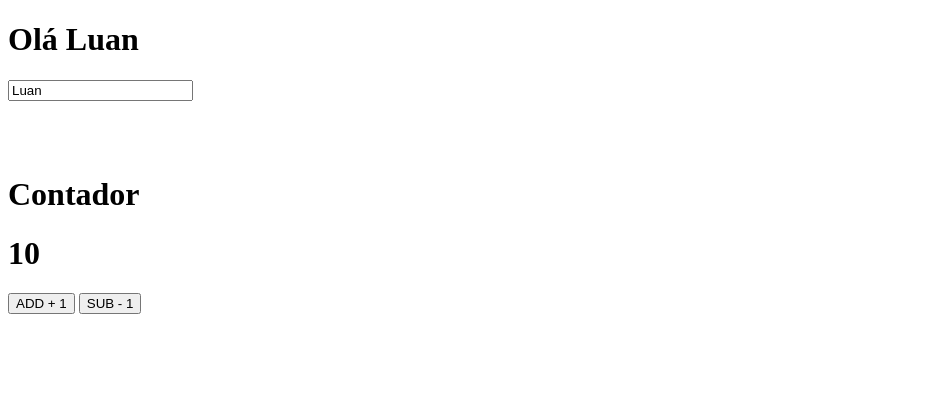
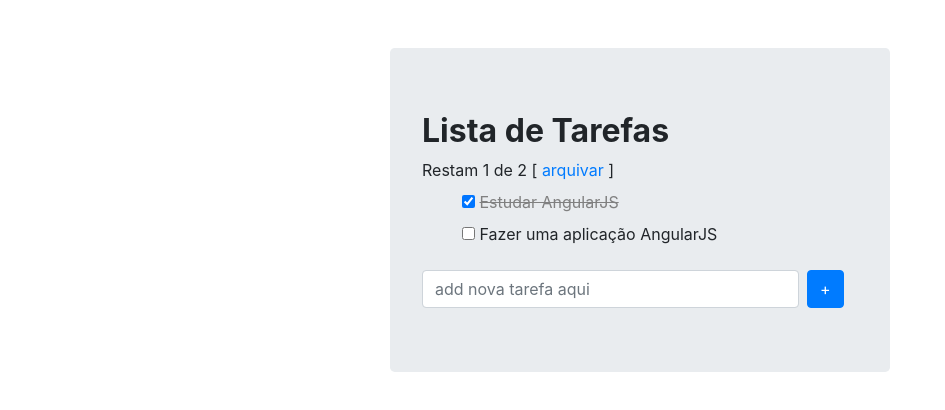
Before and after one commit to lpsaoleo/StefaniniMarathon, a plain HTML site: page index.html in a window 1280 px wide. Shown: the whole page, without its empty margins (0-945 px from the left). Drawn offline with nearby package versions, Linux system fonts and the light colour scheme.

Commit message:
lista-tarefas

```diff
--- a/app.js
+++ /dev/null
@@ -1,29 +0,0 @@
-(function () {
-    "use strict";
-
-    // PRECISAMOS SELECIONAR O ELEMENTO PARA PODER DIZER ONDE VAI FICAR A APLICAÇÃO
-    var div1 = document.getElementById('app1');
-    var div2 = document.getElementById('app2');
-
-    // APLICAÇÃO 1
-    angular
-        .module('app1', [])
-        .controller('controlador1', function ($scope) {
-            $scope.nome = 'Luan';
-        });
-
-    // APLICAÇÃO 2
-    angular
-        .module('app2', [])
-        .controller('controlador2', function ($scope) {
-            $scope.contador = 10;
-        });
-
-    // EXECUTA MANUALMENTE CADA APLICAÇÃO EM SEU ELEMENTO DO HTML
-    // POR ISSO NÃO É COLOCADO O NG-APP,
-    // PORQUE NO BOOTSTRAP, É PASSADO O ELEMENTO NO QUAL VAI RENDERIZAR A APLICAÇÃO
-    // PRIMEIRO PARAMETRO O ELEMENTO E SEGUNDO O MODULO DA APLICAÇÃO
-
-    angular.bootstrap(div1, ['app1']);
-    angular.bootstrap(div2, ['app2']);
-})();
--- a/index.html
+++ b/index.html
@@ -1,39 +1,47 @@
 <!DOCTYPE html>
-<html lang="en">
+<!-- o Nome do ng-app precisa ser o mesmo nome do módulo no .js-->
+<html ng-app="listaTarefasApp" lang="en">
 
 <head>
     <meta charset="UTF-8">
     <meta name="viewport" content="width=device-width, initial-scale=1.0">
-    <title>Document</title>
+    <title>Lista de Tarefas</title>
     <!-- SCRIPT PARA IMPORTAR O ANGULAR JS-->
     <script src="https://ajax.googleapis.com/ajax/libs/angularjs/1.8.0/angular.min.js"></script>
+    <script src="lista-tarefas.js"></script>
+    <!-- Script para importar o Boostrap -->
+    <link rel="stylesheet" href="https://stackpath.bootstrapcdn.com/bootstrap/4.5.2/css/bootstrap.min.css" integrity="sha384-JcKb8q3iqJ61gNV9KGb8thSsNjpSL0n8PARn9HuZOnIxN0hoP+VmmDGMN5t9UJ0Z" crossorigin="anonymous">
+    <link rel="stylesheet" href="lista-tarefas.css">
 </head>
 
 <body>
-    <div id="app1">
-        <div ng-controller="controlador1">
-            <h1>Olá {{ nome }}</h1>
-            <input type="text" ng-model="nome" placeholder="Enter a name here">
-            <br>
-            <br>
+    <div class="mx-auto mt-5 jumbotron" style="width: 500px;">
+        <h2 class="font-weight-bold">Lista de Tarefas</h2>
+
+        <div ng-controller="listaTarefasController as vm">
+            <div class="mb-2">
+                Restam {{vm.restam()}} de {{vm.tarefas.length}}
+                [ <a href="" ng-click="vm.arquivar()">arquivar</a> ]
+            </div>
+
+            <ul class="unstyled">
+                <li ng-repeat="trf in vm.tarefas">
+                    <label class="checkbox">
+                        <input type="checkbox" ng-model="trf.feito">
+                        <span class="feito-{{trf.feito}}">{{trf.text}}</span>
+                    </label>
+                </li>
+            </ul>
+            <form class="form-inline" ng-submit="vm.addTarefa()">
+                <div class="form-group">
+                    <input type="text" class="form-control" ng-model="vm.tarefaText" size="30" placeholder="add nova tarefa aqui">
+                    <input class="btn btn-primary ml-2" type="submit" value="+">
+                </div>
+            </form>
+
         </div>
+
     </div>
-    <br>
-    <br>
-    <!-- NÃO POE O NG-APP NA DIV DA APLICAÇÃO, MAS TEMOS QUE EXECUTA-LA MANUALMENTE
-    ATRAVES DO ANGULAR.BOOTSTRAP -->
-    <div id="app2">
-        <div ng-controller="controlador2">
-            <h1>Contador</h1>
-            <h1>{{ contador }}</h1>
-            <button ng-click="contador = contador + 1;">ADD + 1</button>
-            <button ng-click="contador = contador - 1;">SUB - 1</button>
-        </div>
-    </div>
-
-    <!-- A IMPORTAÇÃO DO ARQUIVO TEM QUE FICAR NO FINAL PARA QUE A PÁGINA TENHA SIDO
-    CARREGADA PRA PODER BUSCAR OS ELEMENTOS ONDE A APLICAÇÃO VAI SER EXECUTADA -->
-    <script src="app.js"></script>
 </body>
 
 </html>
--- /dev/null
+++ b/lista-tarefas.css
@@ -0,0 +1,10 @@
+.feito-true{
+    text-decoration: line-through;
+    color:grey;
+}
+
+ul.unstyled,
+ol.unstyled{
+    margin-left: 0;
+    list-style: none;
+}
--- /dev/null
+++ b/lista-tarefas.js
@@ -0,0 +1,52 @@
+(function () {
+    "use strict";
+
+    // Instanciamento do Módulo
+    angular.module("listaTarefasApp", []);
+
+    // Buscando, Selecionando o Módulo
+    // Controller
+    angular.module("listaTarefasApp")
+        .controller("listaTarefasController", listaTarefasController);
+
+    listaTarefasController.$inject = ["$scope"];
+
+    function listaTarefasController($scope){
+        var vm = this;
+
+        vm.tarefas = [
+            {text: "Estudar AngularJS", feito: true},
+            {text: "Fazer uma aplicação AngularJS", feito: false}
+        ]
+
+        vm.restam = restam;
+        vm.addTarefa = addTarefa;
+        vm.arquivar = arquivar;
+
+
+        function restam(){
+            var count = 0;
+            angular.forEach(vm.tarefas, function(trf){
+                if (!trf.feito) count++;
+            });
+            return count;
+        }
+
+        function addTarefa() {
+            vm.tarefas.push({ text: vm.tarefaText, feito: false });
+            vm.tarefaText = ""
+        }
+
+        function arquivar(){
+            //var oldTarefas = vm.tarefas;
+            //vm.tarefas = [];
+            //angular.forEach(oldTarefas, function(trf){
+            //    if (!trf.feito)
+            //       vm.tarefas.push(trf);
+            //    });
+
+            vm.tarefas = vm.tarefas.filter(function(trf){ return !trf.feito });
+        }
+    }
+
+})();
```
Also changed, not shown: 1 other file.
